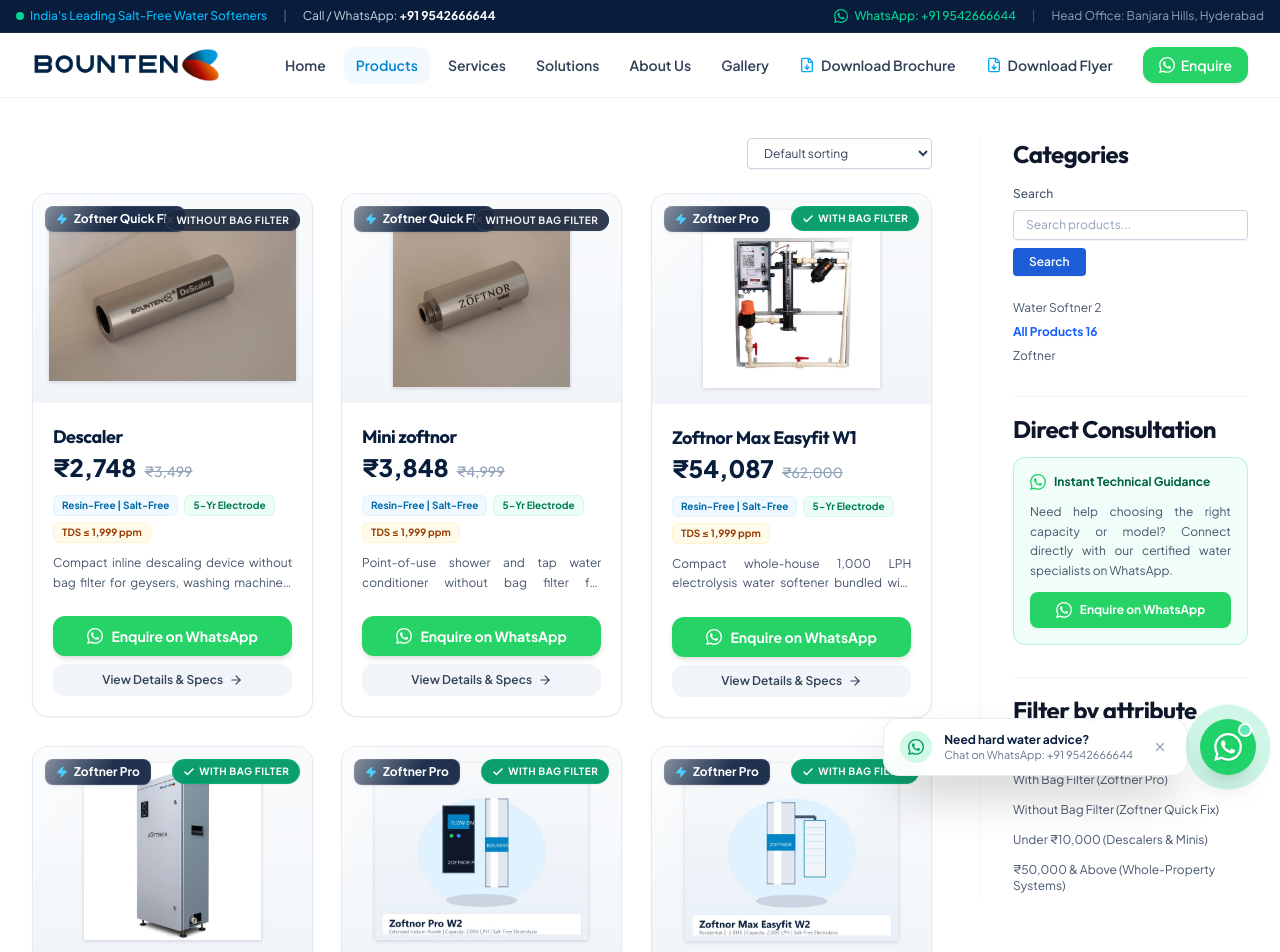
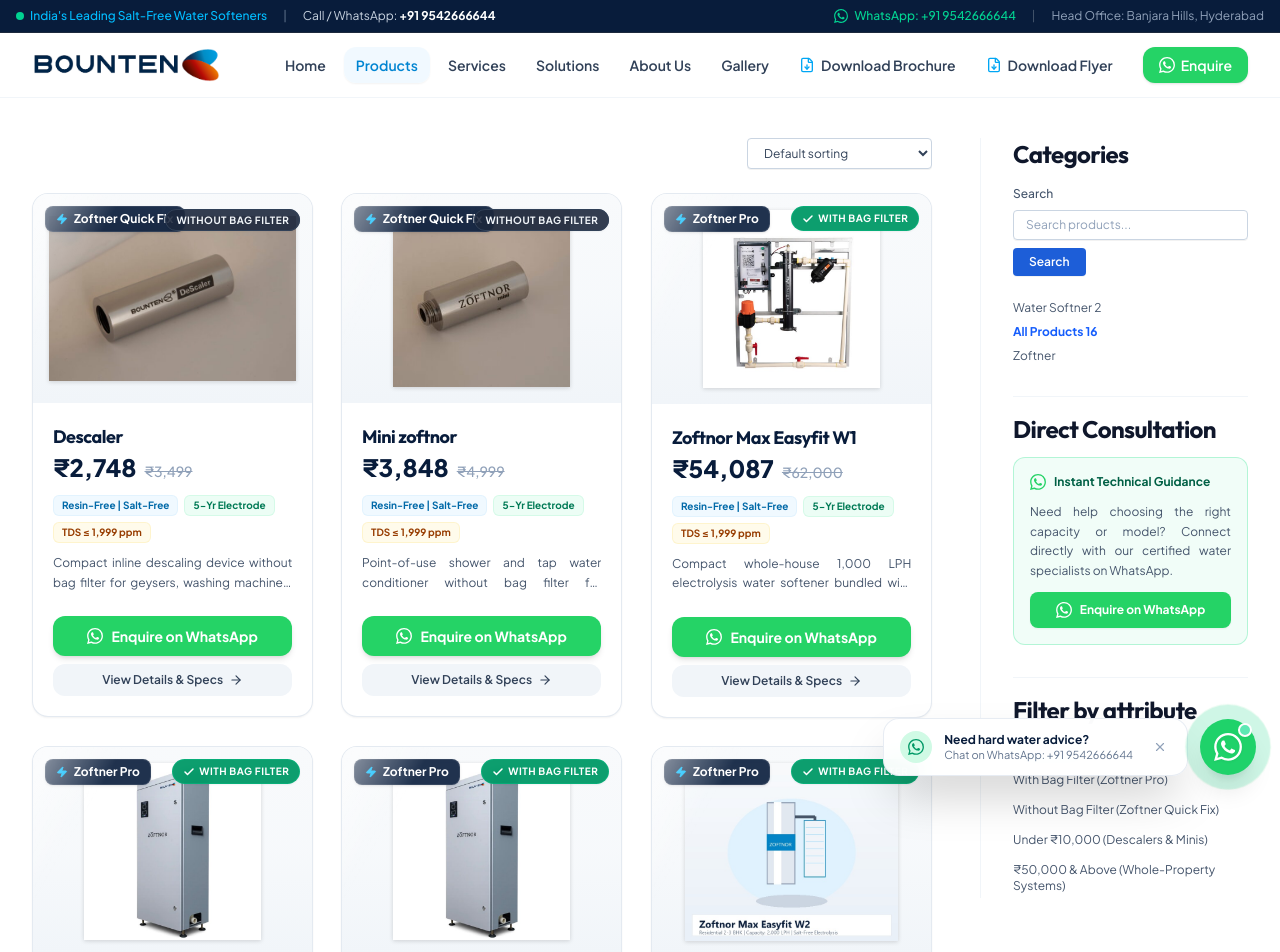
Before and after one commit to ascend-media-labs/Bounten, a React (Vite) app: page /products in a window 1280 px wide. Shown: the top 952 px of the page. Built offline with nearby package versions, Linux system fonts and the light colour scheme.

Commit message:
Update Zoftnor Pro W2 product image with authentic cabinet photo and sync with remote

```diff
--- a/src/data/products.js
+++ b/src/data/products.js
@@ -474,7 +474,7 @@ export const PRODUCTS_DATA = [
     "reviewsCount": 52,
     "popularity": 98,
     "dateAdded": "2024-03-05",
-    "image": "/images/products/zoftnor-pro-w2.jpg",
+    "image": "/images/products/zoftnor-pro-w2.png",
     "shortDescription": "High-capacity 2,000 LPH electrolysis conditioning system with Bag Filter for 2-3 BHK homes and independent duplexes.",
     "description": "The Zoftner Pro W2 delivers 2,000 LPH continuous conditioned water with an extended 600mm Iridium MMO anode and a heavy-duty integrated bag filter. Engineered for high-flow multi-bathroom households, it stops scale build-up while removing rust, silt, and sediment without salt bags or water wastage.",
     "specifications": [
```
Also changed, not shown: public/images/products/zoftnor-pro-w2.jpg, public/images/products/zoftnor-pro-w2.png (added).
